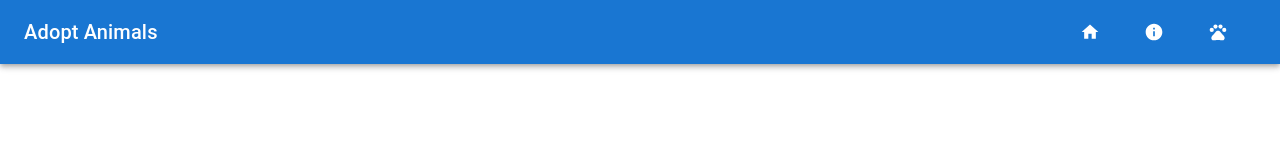
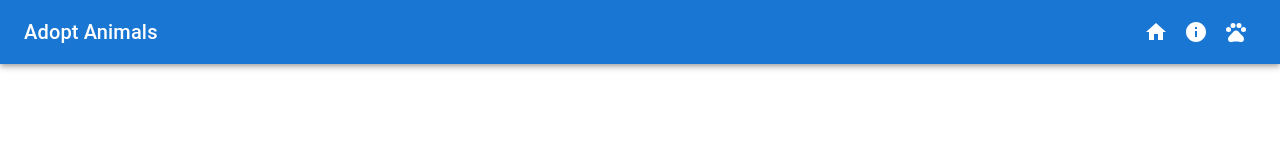
Before and after one commit to TahirHayta/animalshelter-next.js, a Next.js app: page / in a window 1280 px wide. Shown: the top 160 px of the page. Built offline with nearby package versions, Linux system fonts and the light colour scheme.

Commit message:
using iconbuttons

```diff
--- a/components/AppBarButtons.tsx
+++ b/components/AppBarButtons.tsx
@@ -1,5 +1,5 @@
 'use client'
-import { Box, Button } from '@mui/material'
+import { Box, Button, IconButton } from '@mui/material'
 import React from 'react'
 import HomeIcon from '@mui/icons-material/Home';
 import InfoIcon from '@mui/icons-material/Info';
@@ -8,9 +8,15 @@ import PetsIcon from '@mui/icons-material/Pets';
 const AppBarButtons = () => {
   return (
     <Box>
-          <Button color="inherit" startIcon={<HomeIcon />}></Button>
-          <Button color="inherit" startIcon={<InfoIcon />}></Button>
-          <Button color="inherit" startIcon={<PetsIcon />}></Button>
+        <IconButton color="inherit" aria-label="home">
+            <HomeIcon />
+        </IconButton>
+        <IconButton color="inherit" aria-label="about">
+            <InfoIcon />
+        </IconButton>
+        <IconButton color="inherit" aria-label="animals">
+            <PetsIcon />
+        </IconButton>
     </Box>
   )
 }
--- a/components/MyAppBar.tsx
+++ b/components/MyAppBar.tsx
@@ -9,8 +9,8 @@ const MyAppBar = () => {
   return (
     <AppBar position="static" sx={{ backgroundColor: 'primary.main' }}>
       <Toolbar>
-        <Typography variant="h6" component="div" sx={{ flexGrow: 1 }}>
-          Adopt Animals
+        <Typography  variant="h6" component="div" sx={{ flexGrow: 1 }}>
+        Adopt Animals
         </Typography>
         <AppBarButtons />
       </Toolbar>
```
